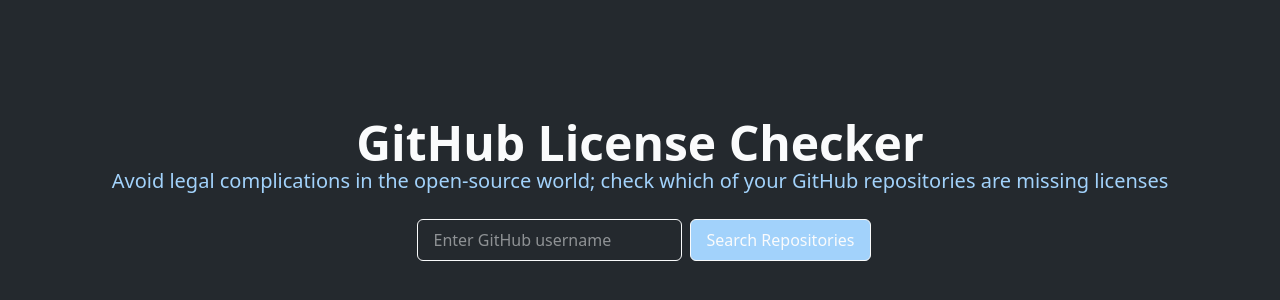
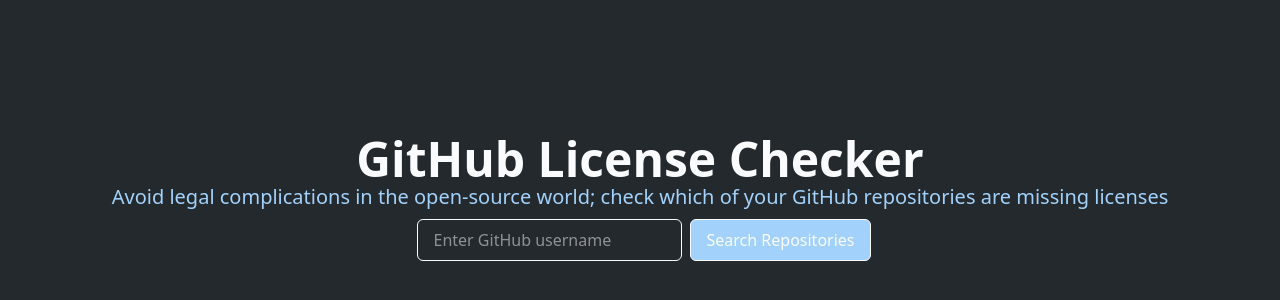
Before and after one commit to myrmlbst/github-license-checker, a React (Vite) app: page / in a window 1280 px wide. Shown: the part 206-506 px from the top of the page. Built offline with nearby package versions, Linux system fonts and the light colour scheme.

Commit message:
padding fixes

```diff
--- a/src/GithubLicenses.jsx
+++ b/src/GithubLicenses.jsx
@@ -75,7 +75,7 @@ const GithubLicenses = () => {
 
   return (
     <div className="bg-background text-primary flex flex-col items-center justify-center min-h-screen p-4">
-      <div className="font-bold text-5xl mb-4 text-center">
+      <div className="font-bold text-5xl mt-4 text-center">
         GitHub License Checker
         <p className="text-accent text-center font-medium text-xl">Avoid legal complications in the open-source world; check which of your GitHub repositories are missing licenses</p>
       </div>
@@ -102,19 +102,23 @@ const GithubLicenses = () => {
 
         {searchedUsername && !loading && !error && (
           <>
-            <h2 className="font-bold text-center">
+            <h2 className="font-bold text-center text-2xl mt-8">
               Repositories for {''}
               <span className="text-accent">
                 {searchedUsername}
               </span>
+              :
             </h2>
 
             {/* terminal displaying license stats */}
             <div className="license-stats border-2 border-solid border-accent p-4 my-8 bg-foreground rounded-xl">
               <h3 className="font-bold">Repository Statistics</h3>
               <p>Total Repositories: {filteredRepositories.length}</p>
+
+              <div className="border-1 border-accent border-solid m-2"></div>
+
               <div className="license-breakdown">
-                <h4>License Breakdown:</h4>
+                <h4 className="font-bold">License Breakdown:</h4>
                 <ul>
                   {Object.entries(getLicenseStats(repositories).licenseBreakdown).map(([license, count]) => (
                     <li key={license} className="">
```
